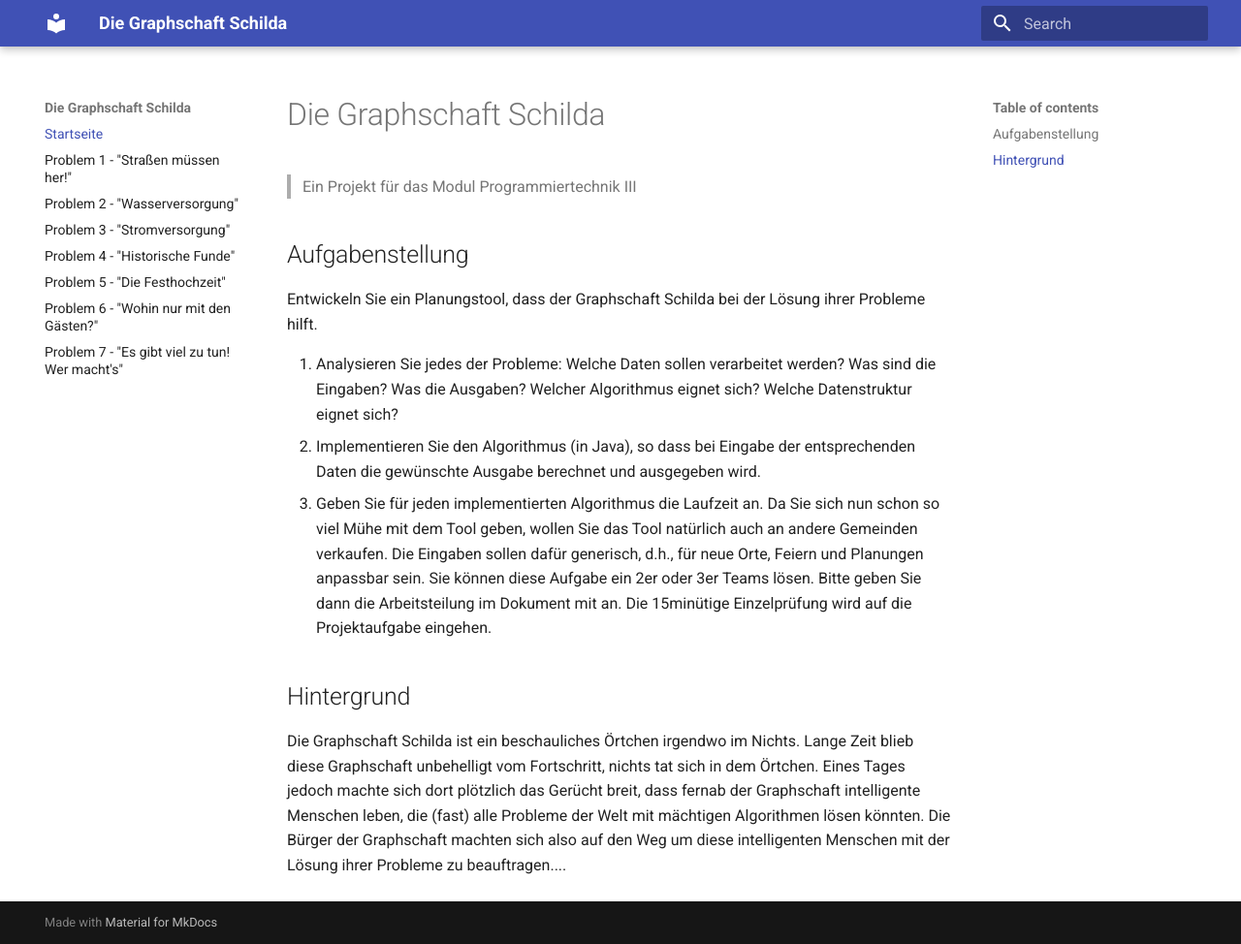
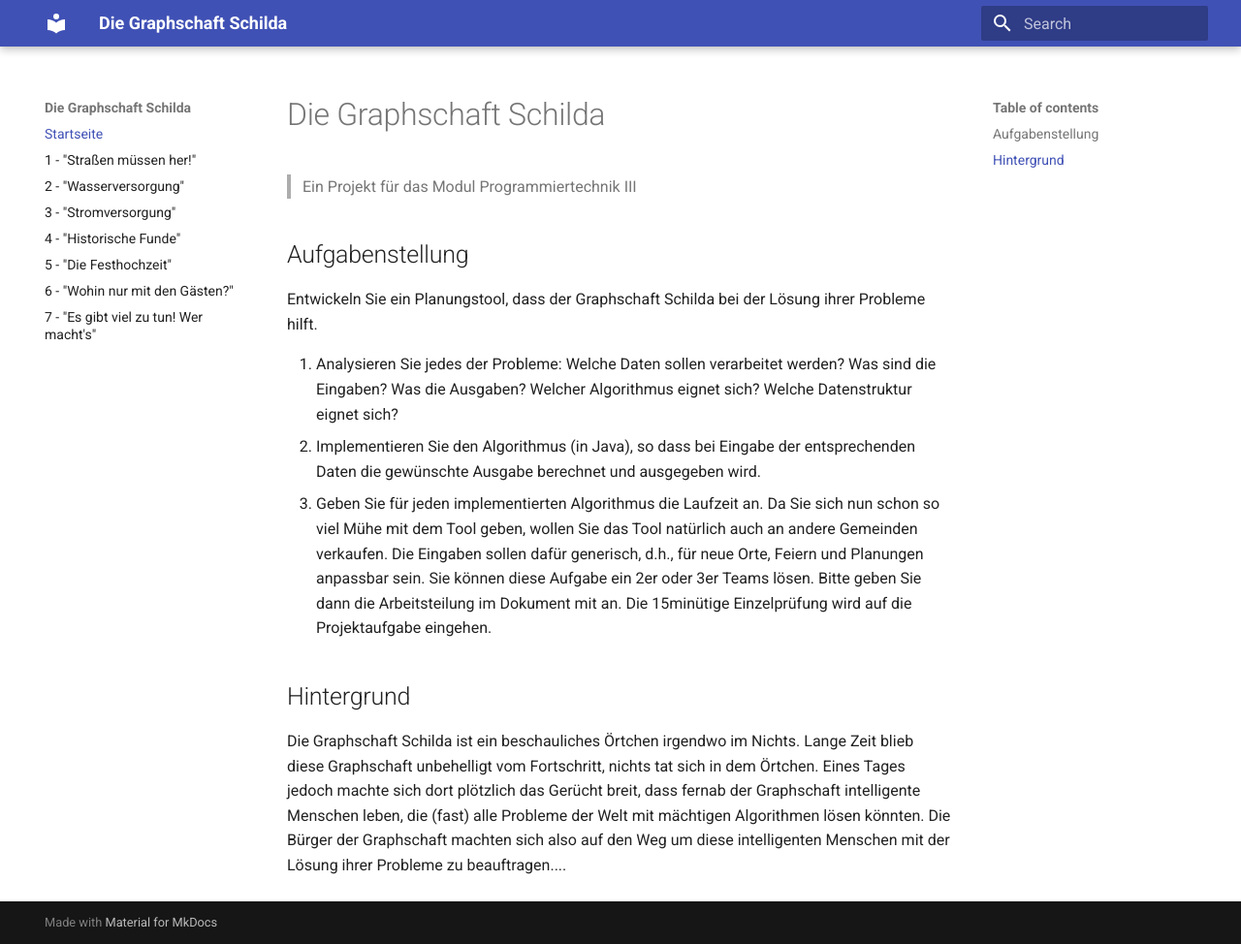
Before and after one commit to thieleju/GraphschaftSchilda, an MkDocs documentation site: the page built from documentation/docs/index.md, in a window 1280 px wide and 974 px high. Shown: the whole window at 97% size. Built offline with MkDocs 1.6.1 and Material for MkDocs 9.7.7, drawn with Linux system fonts in a browser that asks for light colours.

Commit message:
Removed label in front of navigation list items

```diff
--- a/documentation/mkdocs.yml
+++ b/documentation/mkdocs.yml
@@ -3,13 +3,13 @@ site_url: https://schilda.node5.de
 
 nav:
   - Startseite: index.md
-  - Problem 1 - "Straßen müssen her!": Problem1.md
-  - Problem 2 - "Wasserversorgung": Problem2.md
-  - Problem 3 - "Stromversorgung": Problem3.md
-  - Problem 4 - "Historische Funde": Problem4.md
-  - Problem 5 - "Die Festhochzeit": Problem5.md
-  - Problem 6 - "Wohin nur mit den Gästen?": Problem6.md
-  - Problem 7 - "Es gibt viel zu tun! Wer macht's": Problem7.md
+  - 1 - "Straßen müssen her!": Problem1.md
+  - 2 - "Wasserversorgung": Problem2.md
+  - 3 - "Stromversorgung": Problem3.md
+  - 4 - "Historische Funde": Problem4.md
+  - 5 - "Die Festhochzeit": Problem5.md
+  - 6 - "Wohin nur mit den Gästen?": Problem6.md
+  - 7 - "Es gibt viel zu tun! Wer macht's": Problem7.md
 
 theme:
   name: material
```
